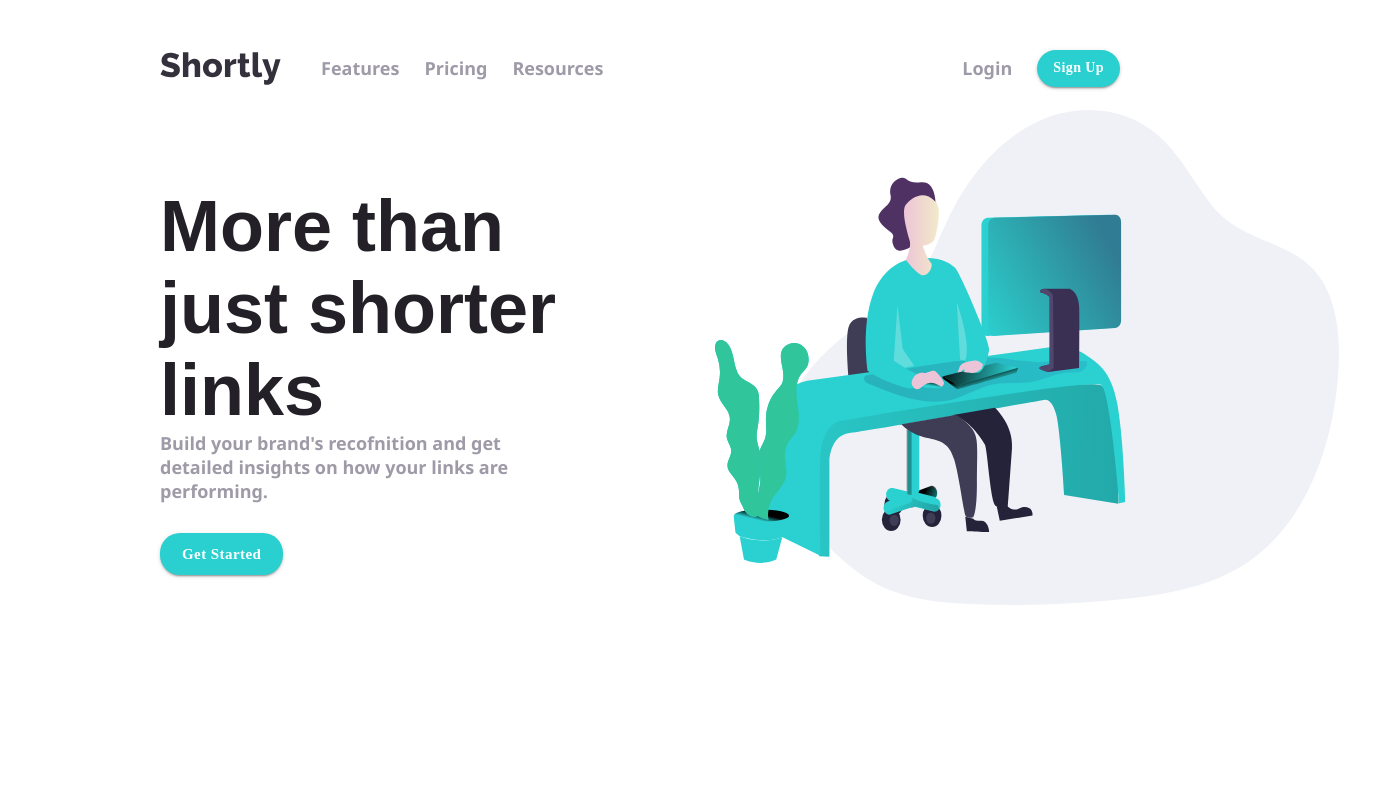
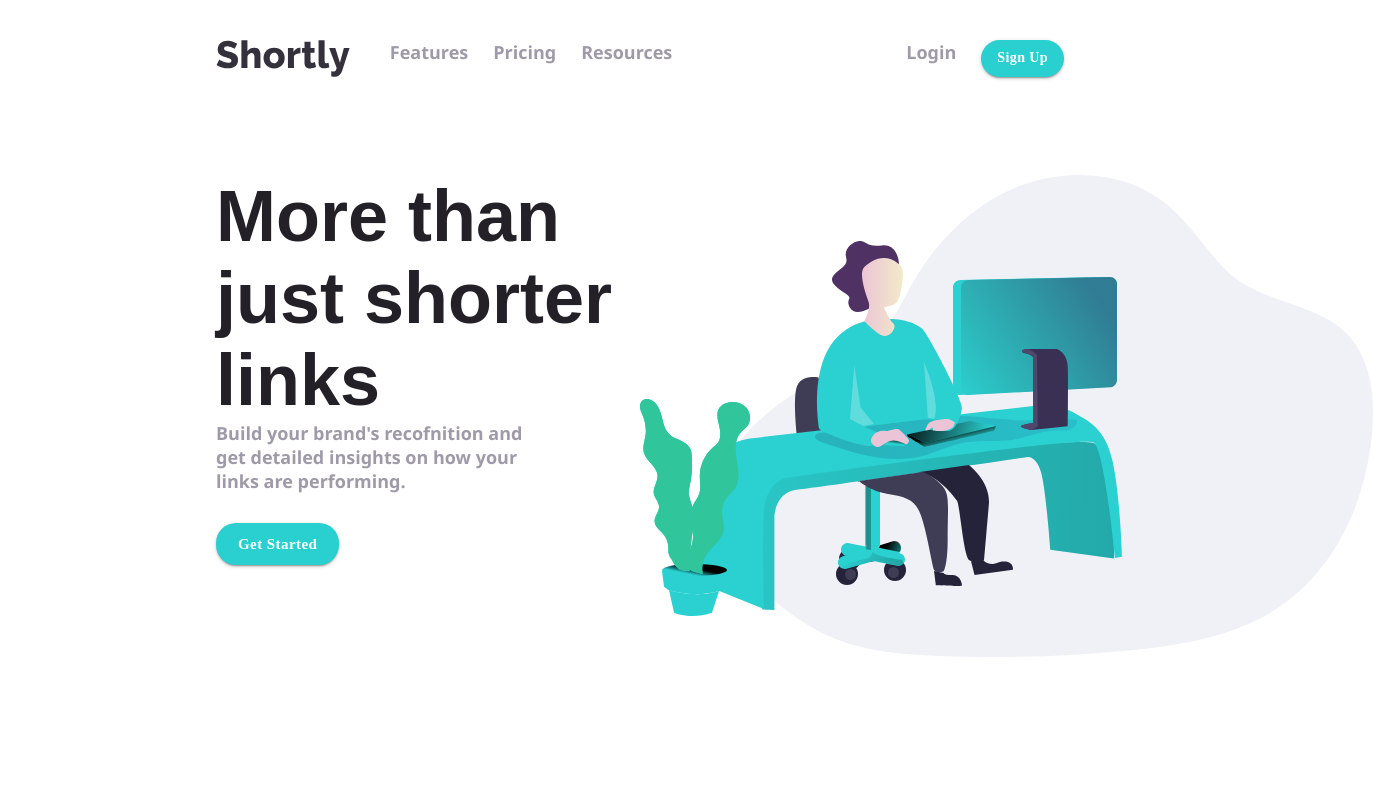
Before and after one commit to makardjian/swim-assignment, a React (Create React App) app: page / in a window 1280 px wide. Shown: the top 800 px of the page, 1373 px wide, since content can reach past the window. Built offline with nearby package versions, Linux system fonts and the light colour scheme; the HTML template or start-up script is replaced by a standard one.

Commit message:
refactor app to not use flexbox so didactically. Provide more flexibility when placing items on DOM

```diff
--- a/src/App.styles.ts
+++ b/src/App.styles.ts
@@ -1,22 +1,19 @@
 import { makeStyles } from '@mui/styles';
 import Colors from './styles/Colors';
 
-const white = Colors.background['@white'];
 const solitude = Colors.background['@solitude'];
 
 const useStyles = makeStyles({
   appRoot: {
-    background: `linear-gradient(to bottom, ${white} 0%, ${white} 50%, ${solitude} 50%, ${solitude} 50%)`,
+    background: solitude,
     minHeight: '100vh',
-    minWidth: '950px',
-    justifyContent: 'center',
-    display: 'flex',
+    // minWidth: '950px',
+    // justifyContent: 'center',
+    // display: 'flex',
   },
   appContentContainer: {
-    display: 'flex',
+    // display: 'flex',
     flexDirection: 'column',
-    padding: '50px 0px',
-    width: '75%',
   },
 });
 
--- a/src/components/Header/Header.styles.ts
+++ b/src/components/Header/Header.styles.ts
@@ -3,14 +3,16 @@ import { makeStyles } from '@mui/styles';
 const useStyles = makeStyles({
   root: {
     height: '100px',
+    backgroundColor: 'white',
   },
   contentContainer: {
     display: 'flex',
     justifyContent: 'space-between',
+    padding: '40px 16px 0px',
+    margin: '0px 200px',
   },
   contentSection: {
     display: 'flex',
-    alignItems: 'center',
   },
   shortlyLogo: {
     paddingRight: '20px',
--- a/src/components/LandingPageTop/LandingPageTop.tsx
+++ b/src/components/LandingPageTop/LandingPageTop.tsx
@@ -11,44 +11,49 @@ import {
 
 const useStyles = makeStyles({
   container: {
+    padding: '75px 16px 150px',
+    backgroundColor: 'white',
+  },
+  contentContainer: {
+    margin: '0px 200px',
     display: 'flex',
     justifyContent: 'space-between',
-    paddingTop: '35px',
   },
   textAndButtonContainer: {
     width: '50%',
   },
   mainHeaderText: {
     fontSize: '72px',
-    color: Colors.neutral['@veryDarkViolet:'],
     fontWeight: '900',
     fontFamily: 'sans-serif',
+    color: Colors.neutral['@veryDarkViolet:'],
   },
   subHeaderTextContainer: {
     width: '80%',
   },
   subHeaderText: {
+    fontWeight: '700',
     color: Colors.neutral['@grayishViolet'],
-    fontWeight: '700',
   },
   buttonContainer: {
     padding: '30px 0px',
   },
   imageContainer: {
-    marginTop: '-75px',
-    marginRight: '-75px',
     width: '50%',
+    overflow: 'contained',
   },
-  image: {
-    width: '130%',
-    height: '100%',
+  '& img': {
+    maxWidth: '100%',
+    maxHeight: '100%',
+    objectFit: 'contain',
   },
 });
 
 const LandingPageTop = () => {
   const styles = useStyles();
   return (
-    <div className={styles.container}>
+    <section className={styles.container}>
+      <div className={styles.contentContainer}>
         <div className={styles.textAndButtonContainer}>
           <div className={styles.mainHeaderText}>{MAIN_HEADER_TEXT}</div>
           <div className={styles.subHeaderTextContainer}>
@@ -59,13 +64,10 @@ const LandingPageTop = () => {
           </div>
         </div>
         <div className={styles.imageContainer}>
-        <img
-          className={styles.image}
-          src={illustrationWorking}
-          alt='illustrationworking'
-        />
+          <img src={illustrationWorking} alt='illustrationworking' />
         </div>
       </div>
+    </section>
   );
 };
 
```
Lines whose indentation alone changed are shown as unchanged.
